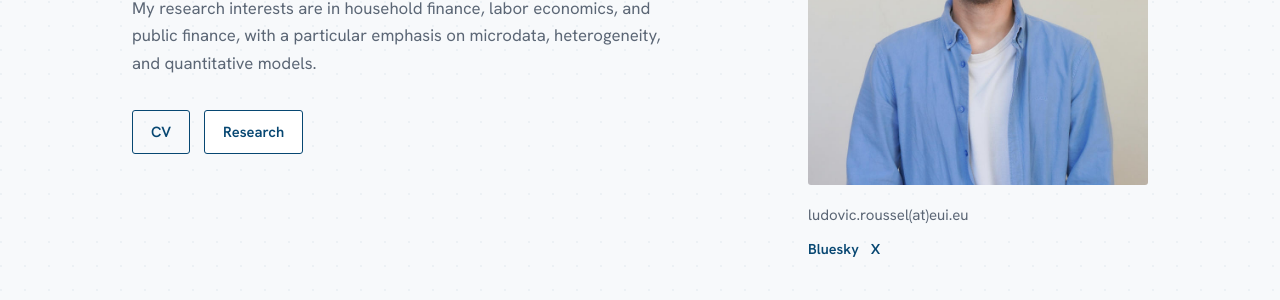
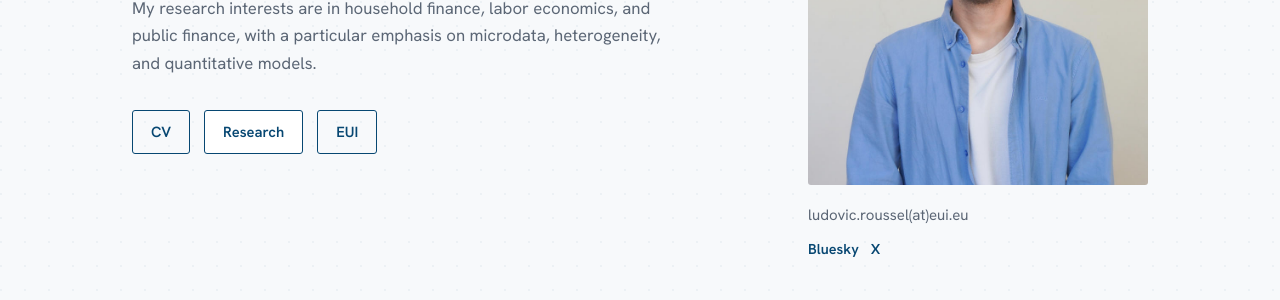
Before and after one commit to LudovicRoussel/ludovicroussel.github.io, a Jekyll site: the page built from index.md, in a window 1280 px wide and 900 px high. Shown: the part 287-587 px from the top of the window. Built offline with Jekyll 4.4.1, drawn with Linux system fonts in a browser that asks for light colours.

Commit message:
Add EUI profile button

```diff
--- a/index.md
+++ b/index.md
@@ -15,6 +15,7 @@ title: "Ludovic Roussel"
       <div class="cta-row">
         <a class="btn btn-ghost" href="{{ site.baseurl }}/assets/CV_Roussel_Ludovic.pdf" target="_blank" rel="noopener">CV</a>
         <a class="btn btn-primary" href="#research">Research</a>
+        <a class="btn btn-ghost" href="https://www.eui.eu/people?id=ludovic-roussel" target="_blank" rel="noopener">EUI</a>
       </div>
     </div>
 
```
